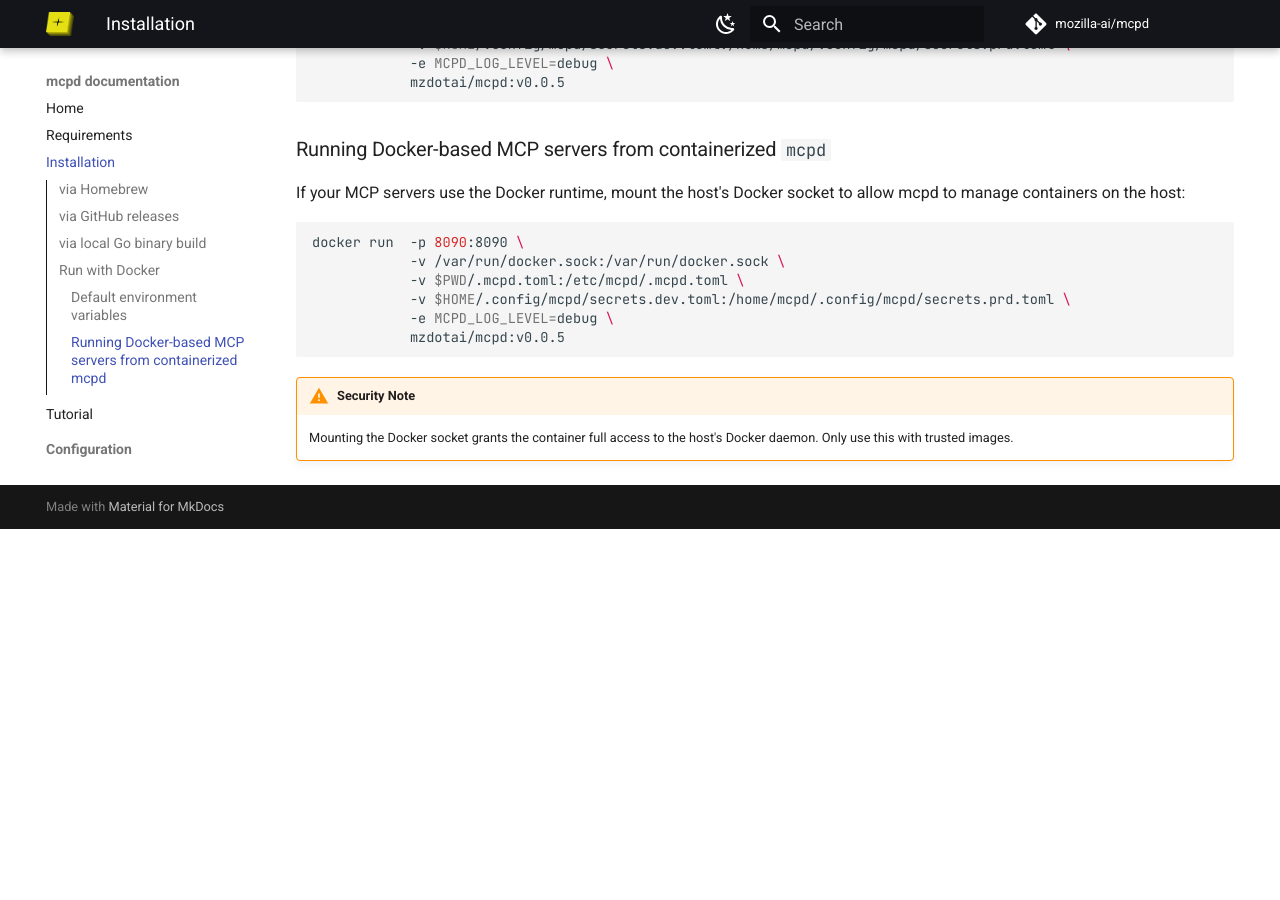
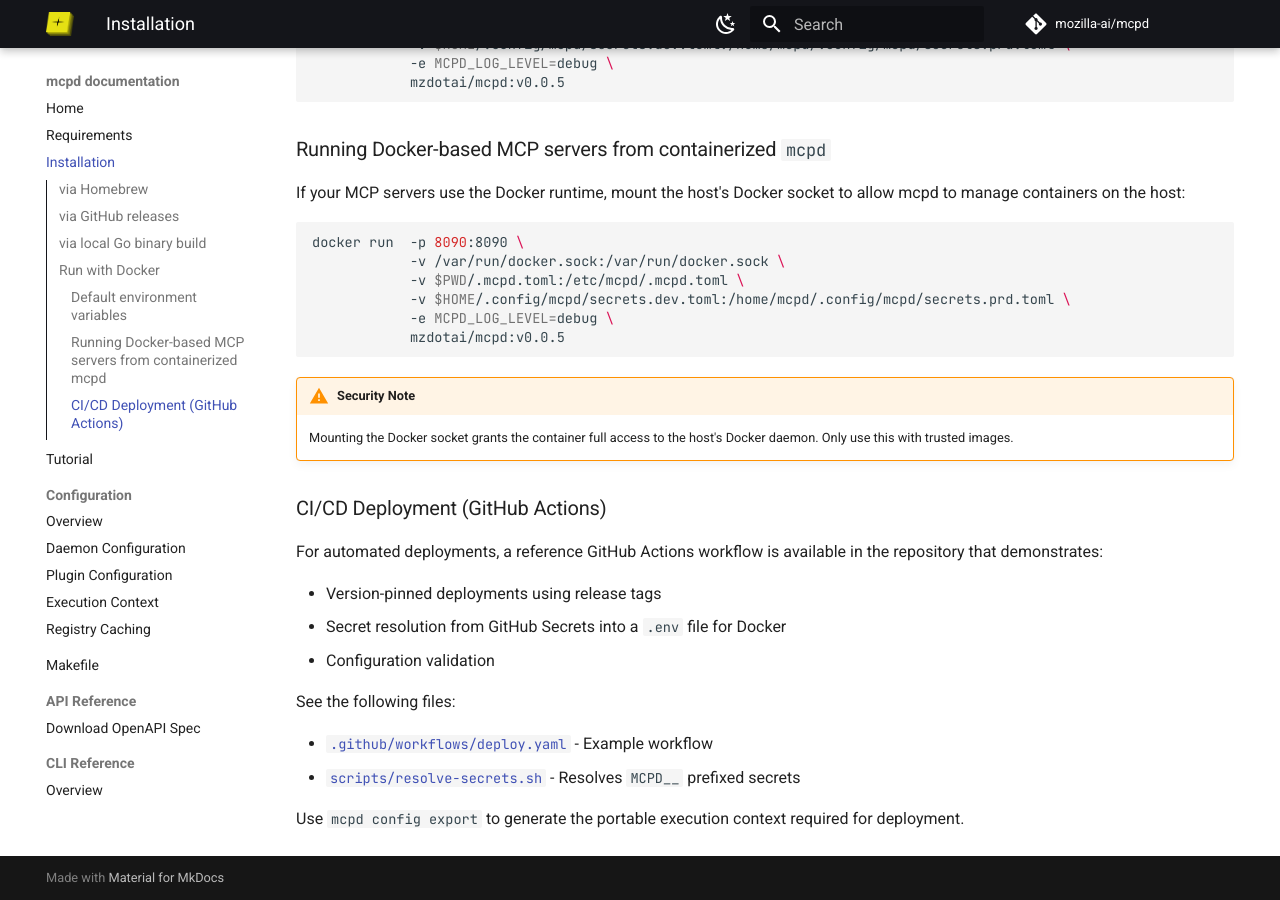
Before and after one commit to mozilla-ai/mcpd, an MkDocs documentation site: the page built from docs/installation.md, in a window 1280 px wide and 900 px high, scrolled down 2232 px. Built offline with MkDocs 1.6.1 and Material for MkDocs 9.7.7, drawn with Linux system fonts in a browser that asks for light colours; comment, search, counter and statistics services are not loaded; before the commit the page ends 2761 px from its top, so only the background shows below that.

Commit message:
docs: add CI/CD deployment section to installation guide

```diff
--- a/docs/installation.md
+++ b/docs/installation.md
@@ -115,3 +115,18 @@
 
 !!! warning "Security Note"
     Mounting the Docker socket grants the container full access to the host's Docker daemon. Only use this with trusted images.
+
+### CI/CD Deployment (GitHub Actions)
+
+For automated deployments, a reference GitHub Actions workflow is available in the repository that demonstrates:
+
+- Version-pinned deployments using release tags
+- Secret resolution from GitHub Secrets into a `.env` file for Docker
+- Configuration validation
+
+See the following files:
+
+- [`.github/workflows/deploy.yaml`](https://github.com/mozilla-ai/mcpd/blob/main/.github/workflows/deploy.yaml) - Example workflow
+- [`scripts/resolve-secrets.sh`](https://github.com/mozilla-ai/mcpd/blob/main/scripts/resolve-secrets.sh) - Resolves `MCPD__` prefixed secrets
+
+Use `mcpd config export` to generate the portable execution context required for deployment.
```
